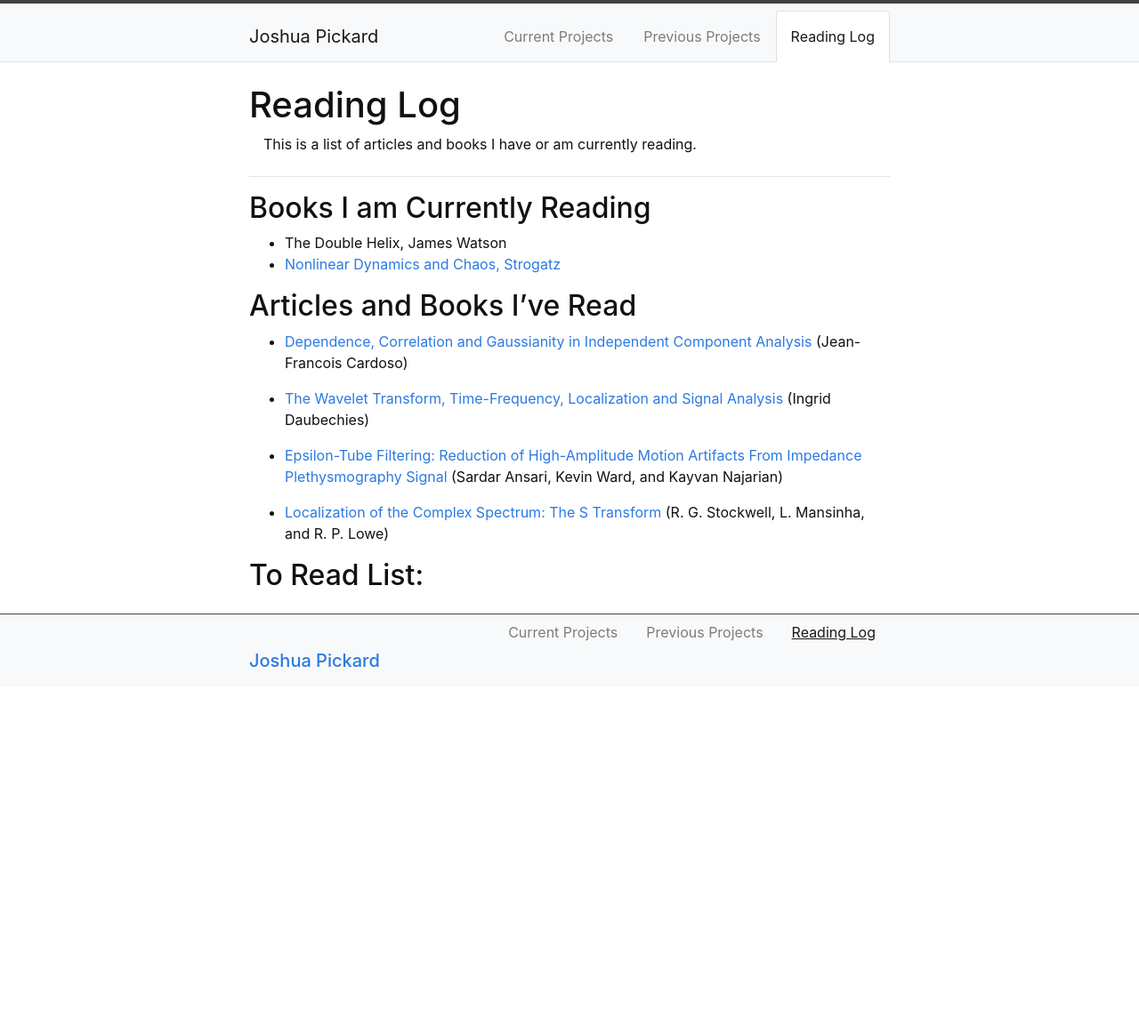
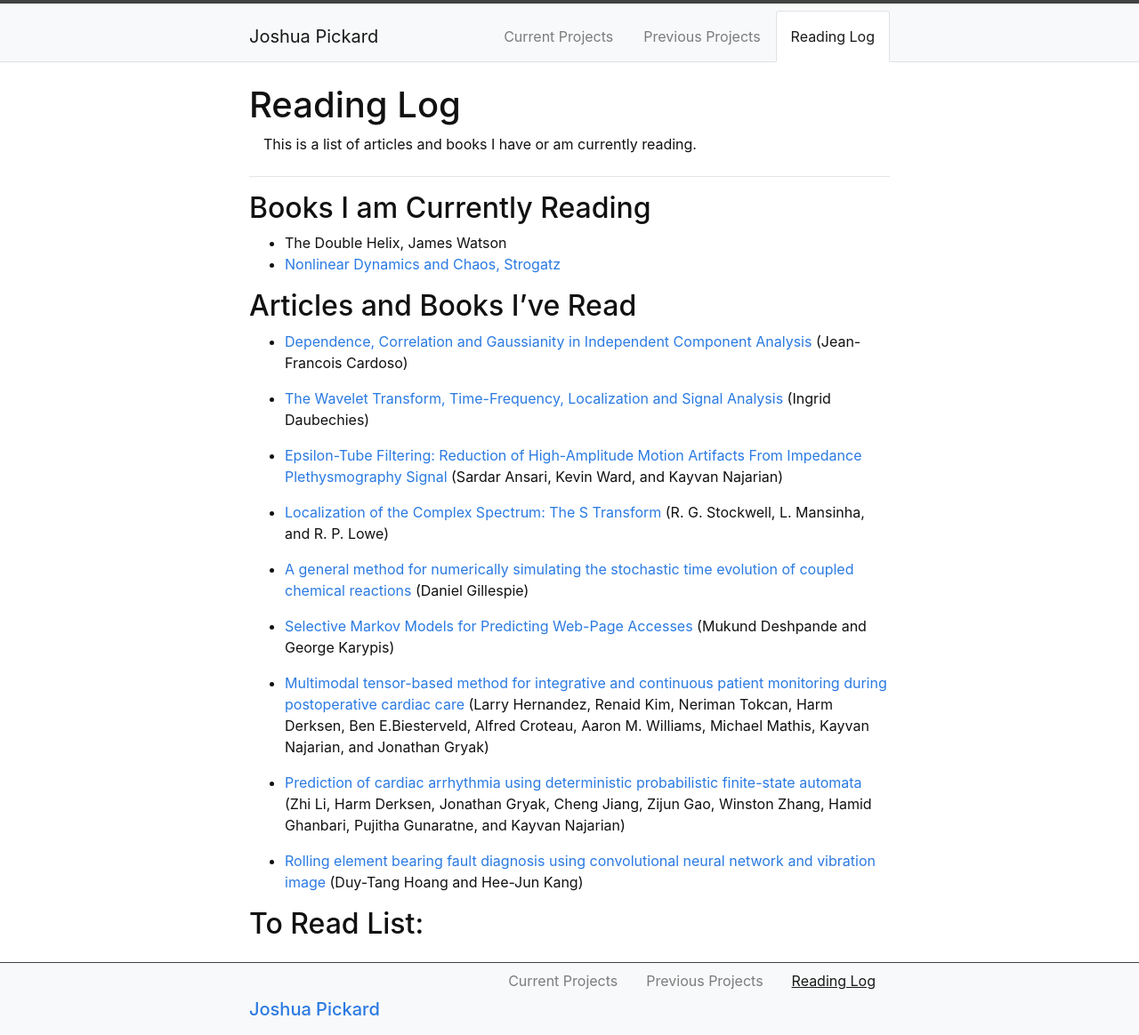
Before and after one commit to Jpickard1/jpickard1.github.io, a Jekyll site: the page built from content/3-Reading_Log.md, in a window 1280 px wide. Shown: the whole page at 89% size. Built offline with Jekyll 4.4.1, drawn with Linux system fonts in a browser that asks for light colours; before the commit the page ends 900 px from its top, so only the background shows below that.

Commit message:
Update 3-Reading_Log.md

```diff
--- a/content/3-Reading_Log.md
+++ b/content/3-Reading_Log.md
@@ -19,4 +19,14 @@ description: >
 
 - [Localization of the Complex Spectrum: The S Transform](http://citeseerx.ist.psu.edu/viewdoc/download?doi=10.1.1.462.1500&rep=rep1&type=pdf) (R. G. Stockwell, L. Mansinha, and R. P. Lowe)
 
+- [A general method for numerically simulating the stochastic time evolution of coupled chemical reactions](https://www.sciencedirect.com/science/article/pii/0021999176900413) (Daniel Gillespie)
+
+- [Selective Markov Models for Predicting Web-Page Accesses](https://archive.siam.org/meetings/sdm01/pdf/sdm01_04.pdf) (Mukund Deshpande and George Karypis)
+
+- [Multimodal tensor-based method for integrative and continuous patient monitoring during postoperative cardiac care](https://www.sciencedirect.com/science/article/pii/S0933365721000257) (Larry Hernandez, Renaid Kim, Neriman Tokcan, Harm Derksen, Ben E.Biesterveld, Alfred Croteau, Aaron  M. Williams, Michael Mathis, Kayvan Najarian, and Jonathan Gryak)
+
+- [Prediction of cardiac arrhythmia using deterministic probabilistic finite-state automata](https://www.sciencedirect.com/science/article/pii/S1746809420303347) (Zhi Li, Harm Derksen, Jonathan Gryak, Cheng Jiang, Zijun Gao, Winston Zhang, Hamid Ghanbari, Pujitha Gunaratne, and Kayvan Najarian)
+
+- [Rolling element bearing fault diagnosis using convolutional neural network and vibration image](https://www.sciencedirect.com/science/article/abs/pii/S1389041717303261) (Duy-Tang Hoang and Hee-Jun Kang)
+
 ## To Read List:
```
